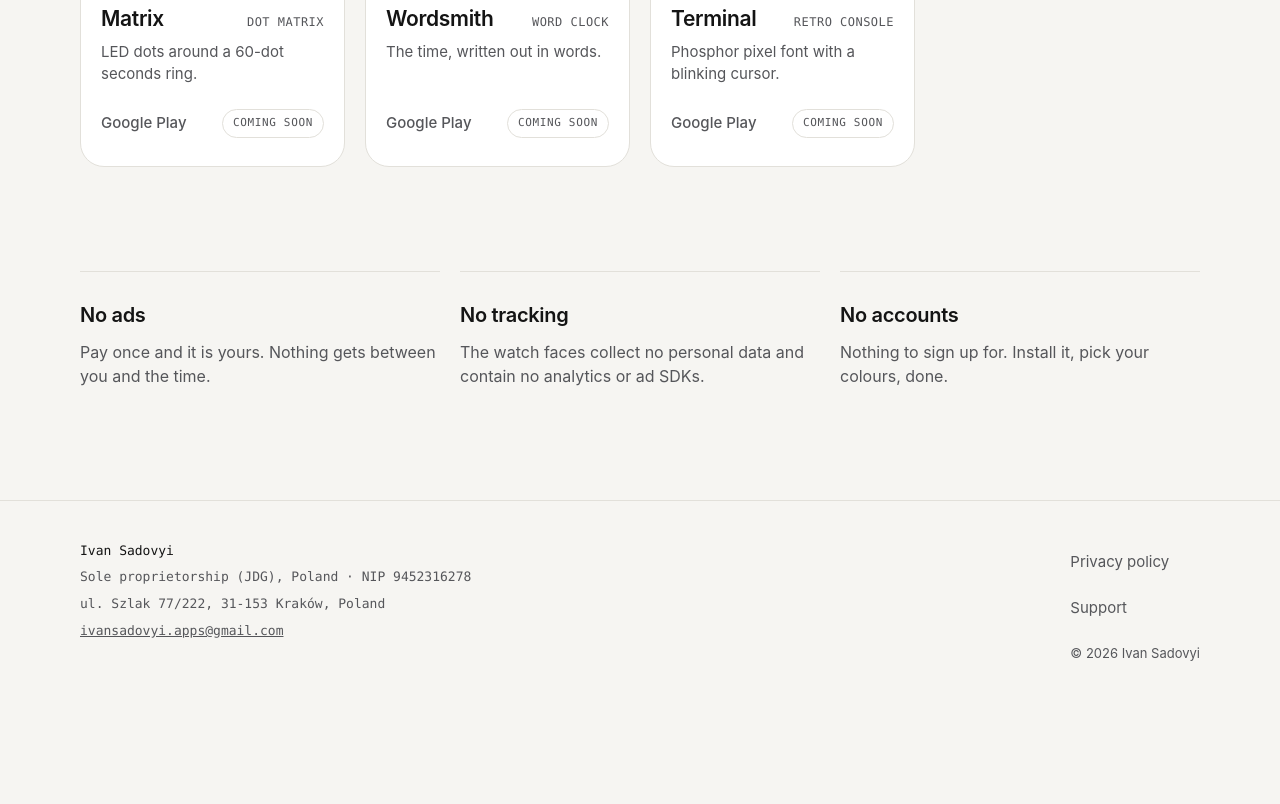
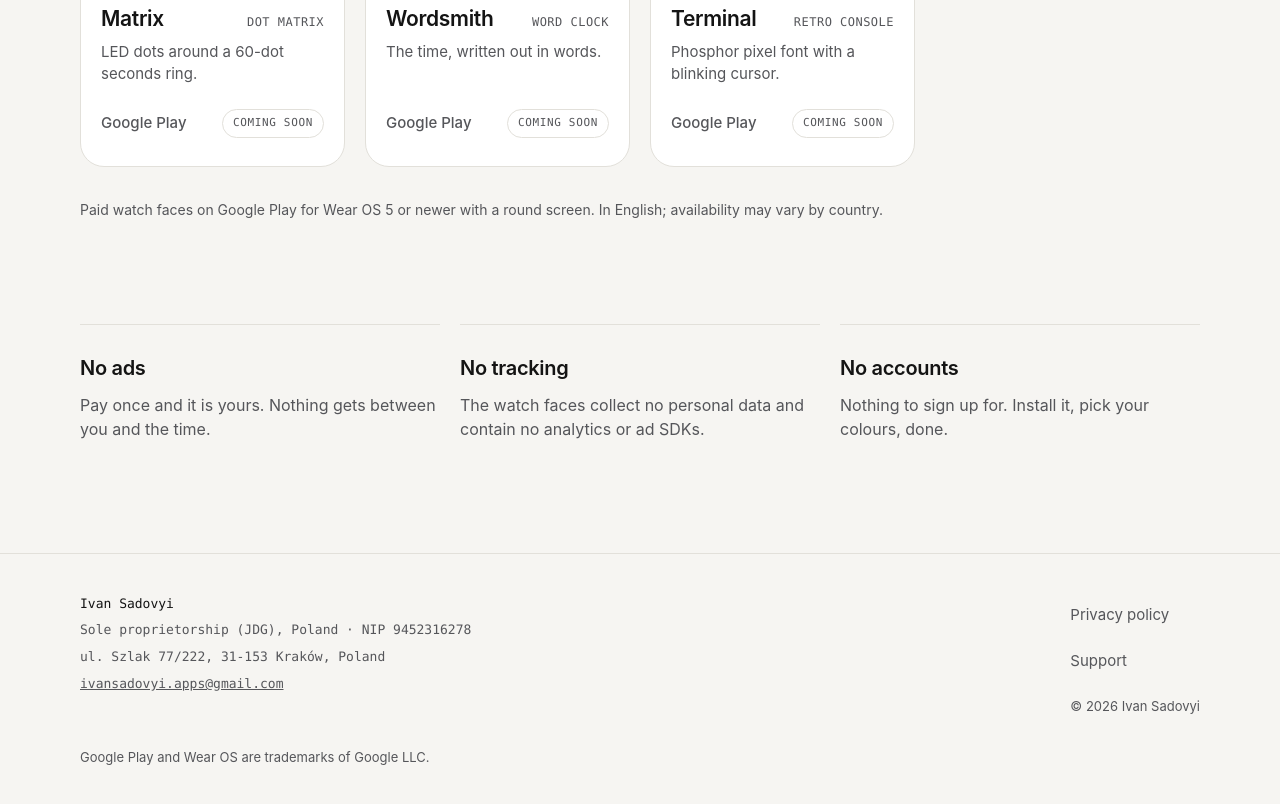
Before and after one commit to ivansadovyi/ivansadovyi.github.io, a plain HTML site: page index.html in a window 1280 px wide. Shown: the part 2009-2813 px from the top of the page. Before the commit the page ends 2728 px from the top, so only its background shows below. Drawn offline with Linux system fonts and the light colour scheme.

Commit message:
Add trademark notice and availability note
Co-Authored-By: Claude Opus 5.5 <noreply@anthropic.com>

```diff
--- a/assets/site.css
+++ b/assets/site.css
@@ -168,6 +168,8 @@ h1, h2 { text-wrap: balance; }
 .section h2 { font-size: clamp(32px, 4vw, 44px); line-height: 1.1; font-weight: 650; letter-spacing: -0.03em; }
 .section__intro p { font-size: 18px; line-height: 1.55; color: var(--muted); }
 
+.faces__note { font-size: 14px; color: var(--muted); }
+
 .faces { display: grid; grid-template-columns: repeat(auto-fill, minmax(250px, 1fr)); gap: 20px; }
 
 .face {
@@ -258,6 +260,7 @@ h1, h2 { text-wrap: balance; }
 .footer-links { display: flex; flex-direction: column; gap: 4px; align-items: flex-start; font-size: 15px; }
 .footer-links a { padding: 10px 0; color: var(--muted); text-decoration: none; }
 .footer-links small { padding-top: 10px; font-size: 13px; color: var(--muted); }
+.fineprint { flex-basis: 100%; font-size: 13px; color: var(--muted); }
 
 /* Phones */
 
--- a/index.html
+++ b/index.html
@@ -20,7 +20,7 @@
 <link rel="icon" href="/favicon.svg" type="image/svg+xml">
 <link rel="icon" href="/favicon-32.png" sizes="32x32" type="image/png">
 <link rel="apple-touch-icon" href="/apple-touch-icon.png">
-<link rel="stylesheet" href="/assets/site.css?v=3">
+<link rel="stylesheet" href="/assets/site.css?v=4">
 </head>
 <body>
 <a class="skip" href="#main">Skip to content</a>
@@ -169,6 +169,7 @@
 <div class="face__store"><span class="store-link store-link--soon">Google Play</span><span class="chip">COMING SOON</span></div>
 </article>
 </div>
+<p class="faces__note">Paid watch faces on Google Play for Wear OS 5 or newer with a round screen. In English; availability may vary by country.</p>
 </section>
 
 <section class="wrap promises" aria-label="Promises">
@@ -200,6 +201,7 @@
 <a href="/support/">Support</a>
 <small>© 2026 Ivan Sadovyi</small>
 </div>
+<p class="fineprint">Google Play and Wear OS are trademarks of Google LLC.</p>
 </div>
 </footer>
 </body>
```
Also changed, not shown: 404.html (+1 -1 lines), privacy/index.html (+2 -1 lines), support/index.html (+2 -1 lines).
